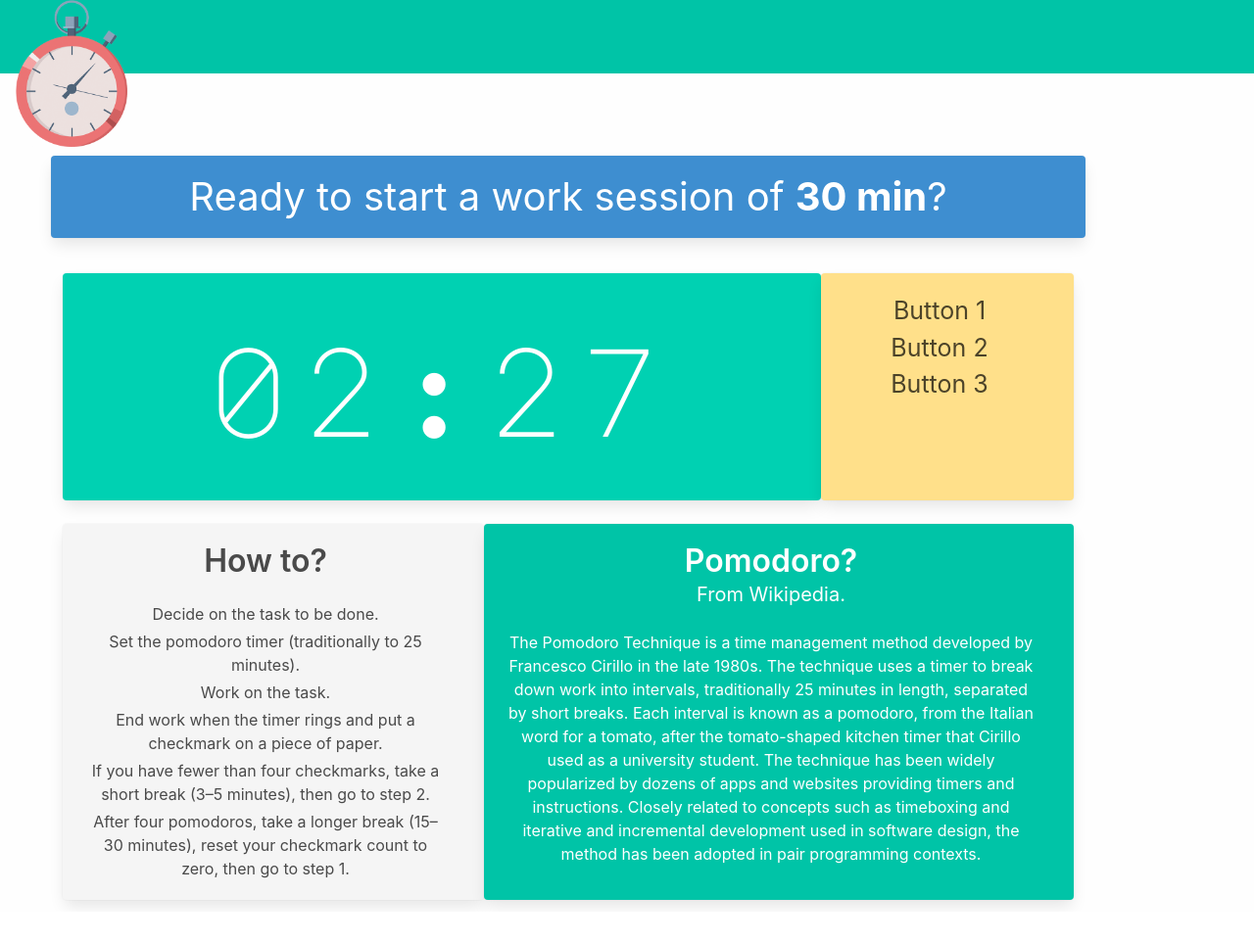
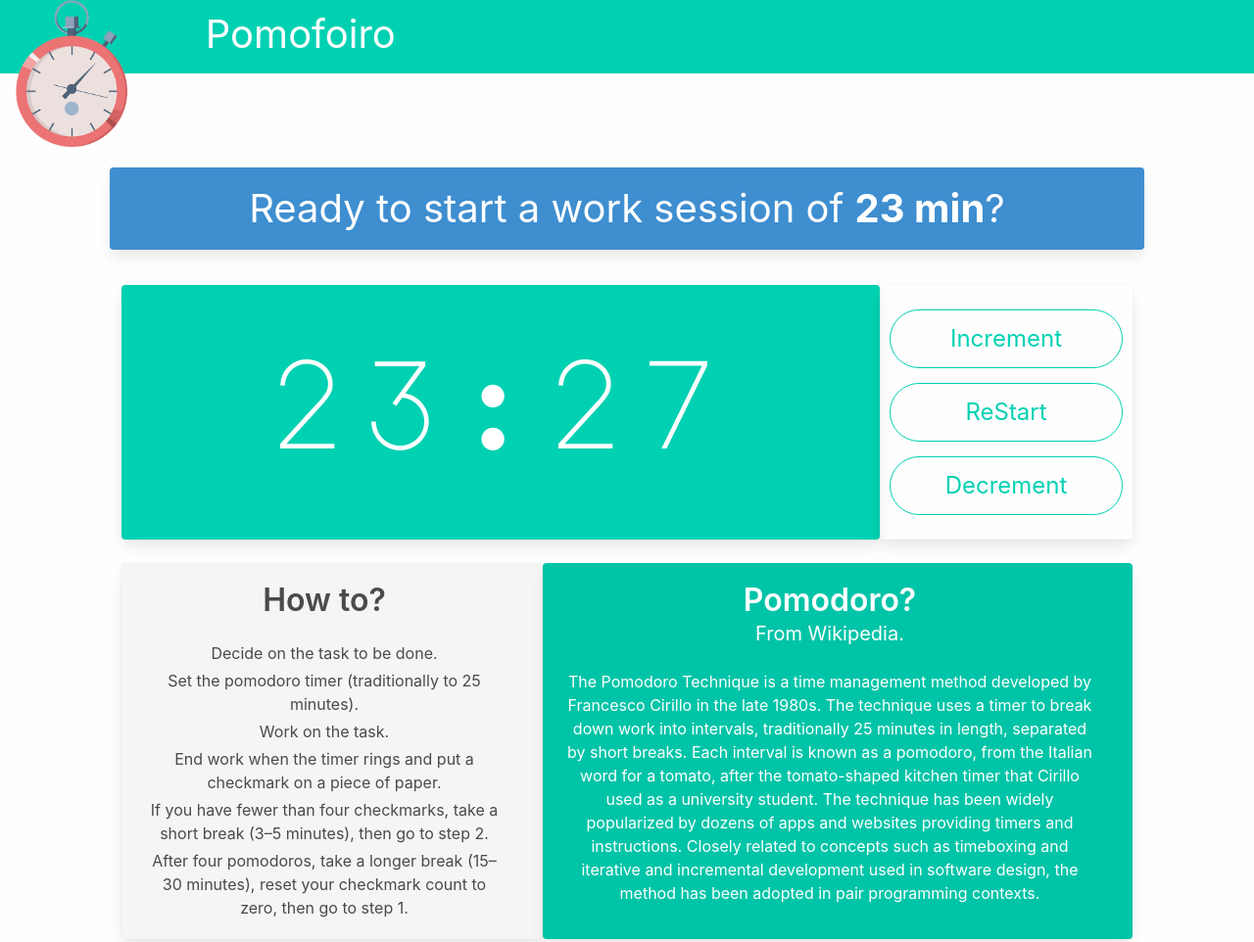
Before and after one commit to Elias2702/pomodoro, a React app: page / in a window 1280 px wide. Shown: the top 962 px of the page at 98% size. Before the commit the page ends 931 px from the top, so only its background shows below. Built offline with nearby package versions, Linux system fonts and the light colour scheme.

Commit message:
redesigning components architecture

```diff
--- a/src/component/Controls.js
+++ /dev/null
@@ -1,27 +0,0 @@
-import React from 'react';
-
-class Controls extends React.Component {
-    render() {
-        return (
-            <div class="tile is-child is-3 notification is-warning box">
-                <div>
-                    <h2>
-                      Button 1
-                    </h2>
-                </div>
-                <div>
-                    <h2>
-                      Button 2
-                    </h2>
-                </div>
-                <div>
-                    <h2>
-                      Button 3
-                    </h2>
-                </div>
-            </div>
-        )
-    }
-}
-
-export default Controls
--- /dev/null
+++ b/src/component/Controls/ControlPanel.js
@@ -0,0 +1,18 @@
+import React from 'react';
+import ReStart from './ReStart';
+import Increment from './Increment';
+import Decrement from './Decrement';
+
+class ControlPanel extends React.Component {
+    render() {
+        return (
+            <div class="tile is-child is-3 notification is-warning box" id="controlpanel">
+                <Increment/>
+                <ReStart/>
+                <Decrement/>
+            </div>
+        )
+    }
+}
+
+export default ControlPanel
--- /dev/null
+++ b/src/component/Controls/Decrement.js
@@ -0,0 +1,9 @@
+import React from 'react';
+
+const Decrement = () => (
+    <div>
+        <a class='button is-fullwidth is-rounded'>Decrement</a>
+    </div>
+)
+
+export default Decrement
--- /dev/null
+++ b/src/component/Controls/Increment.js
@@ -0,0 +1,9 @@
+import React from 'react';
+
+const Increment = () => (
+    <div>
+        <a class='button is-fullwidth is-rounded'>Increment</a>
+    </div>
+)
+
+export default Increment
--- /dev/null
+++ b/src/component/Controls/ReStart.js
@@ -0,0 +1,9 @@
+import React from 'react';
+
+const ReStart = () => (
+    <div>
+        <a class='button is-fullwidth is-rounded'>ReStart</a>
+    </div>
+)
+
+export default ReStart
--- a/src/component/Header.js
+++ b/src/component/Header.js
@@ -6,6 +6,7 @@ const Header = () => (
         <nav className="navbar" role="navigation" aria-label="main navigation">
             <div className="navbar-brand">
                 <img src={Logo} alt="a pomodoro timer" />
+                <h1>Pomofoiro</h1>
             </div>
         </nav>
     </header>
--- /dev/null
+++ b/src/component/PomodoroBuild.js
@@ -0,0 +1,27 @@
+import React from "react";
+import StatusMessage from './StatusMessage';
+import Timer from './Timer';
+import ControlPanel from './Controls/ControlPanel';
+import Instructions from './Instructions';
+
+let time = 23;
+
+class PomodoroBuild extends React.Component {
+
+    render() {
+        return (  // Following a Bulma Tile template: https://bulma.io/documentation/layout/tiles/
+            <div class="container">
+                <div class="tile is-ancestor is-vertical is-11">
+                    <StatusMessage time={time} />
+                    <div class="tile is-parent">
+                        <Timer time={time }/>
+                        <ControlPanel/>
+                    </div>
+                <Instructions/>
+                </div>
+            </div>
+        )
+    }
+}
+
+export default PomodoroBuild
--- a/src/component/StatusMessage.js
+++ b/src/component/StatusMessage.js
@@ -6,7 +6,7 @@ class StatusMessage extends React.Component {
         return (
             <div class="tile is-parent notification is-info box">
                 <div class="tile is-child">
-                    <h1>Ready to start a work session of <strong>{this.props.time}</strong>?</h1>
+                    <h1>Ready to start a work session of <strong>{this.props.time} min</strong>?</h1>
                 </div>
             </div>
         )
--- a/src/component/Timer.js
+++ b/src/component/Timer.js
@@ -1,11 +1,12 @@
 import React from 'react';
 
 class Timer extends React.Component {
+
     render() {
         return (
             <div class="tile is-child notification is-primary box">
                 <p id="timer">
-                  02:27
+                  {this.props.time}:27
                 </p>
             </div>
         )
--- a/src/index.js
+++ b/src/index.js
@@ -1,27 +1,15 @@
 import React from "react";
 import ReactDOM from "react-dom";
 import Header from './component/Header';
-import StatusMessage from './component/StatusMessage';
-import Timer from './component/Timer';
-import Controls from './component/Controls';
-import Instructions from './component/Instructions';
+import PomodoroBuild from './component/PomodoroBuild';
 import './scss/app.scss';
 
 class Main extends React.Component {
     render() {
-        return (  // Following a Bulma Tile template: https://bulma.io/documentation/layout/tiles/
+        return (
         <div>
             <Header/>
-            <div class="container">
-                <div class="tile is-ancestor is-vertical is-11">
-                    <StatusMessage time="30 min" />
-                    <div class="tile is-parent">
-                        <Timer/>
-                        <Controls/>
-                    </div>
-                <Instructions/>
-                </div>
-            </div>
+            <PomodoroBuild/>
         </div>
         )
     }
--- a/src/scss/app.scss
+++ b/src/scss/app.scss
@@ -1,5 +1,5 @@
 $background-color : #fefefe;
-$second-color : rgb(0, 196, 167);
+$second-color : rgb(0, 209, 178);
 
 body {
   background-color: $background-color;
@@ -16,6 +16,11 @@ body {
           height: 150px;
           margin-left: 1em;
       }
+      h1 {
+          margin-left: 2em;
+          padding-top: 5px;
+          color: white;
+      }
   }
   h1 {
     font-size: 40px;
@@ -25,11 +30,34 @@ body {
   }
   .container {
       margin-top: 6em;
+      .tile.is-ancestor {
+          margin: auto;
+      }
       .tile {
           text-align: center;
       }
       .is-success {
           background-color: rgb(0, 196, 167);
       }
+      #controlpanel {
+          padding: 10px;
+          background-color: rgba(255, 221, 87, 0);
+          border: none;
+          a {
+            margin-top: 15px;
+            margin-bottom: 15px;
+            background-color: rgba(255, 221, 87, 0);
+            border-color: $second-color;
+            color: $second-color;
+            font-size: 1.5em;
+          }
+          a:hover {
+            background-color: $second-color;
+            color: white;
+          }
+        }
+        #controlpanel:hover {
+            background-color: rgba(255, 221, 87, 0.85);
+      }
   }
 }
```
Also changed, not shown: 3 other files.
